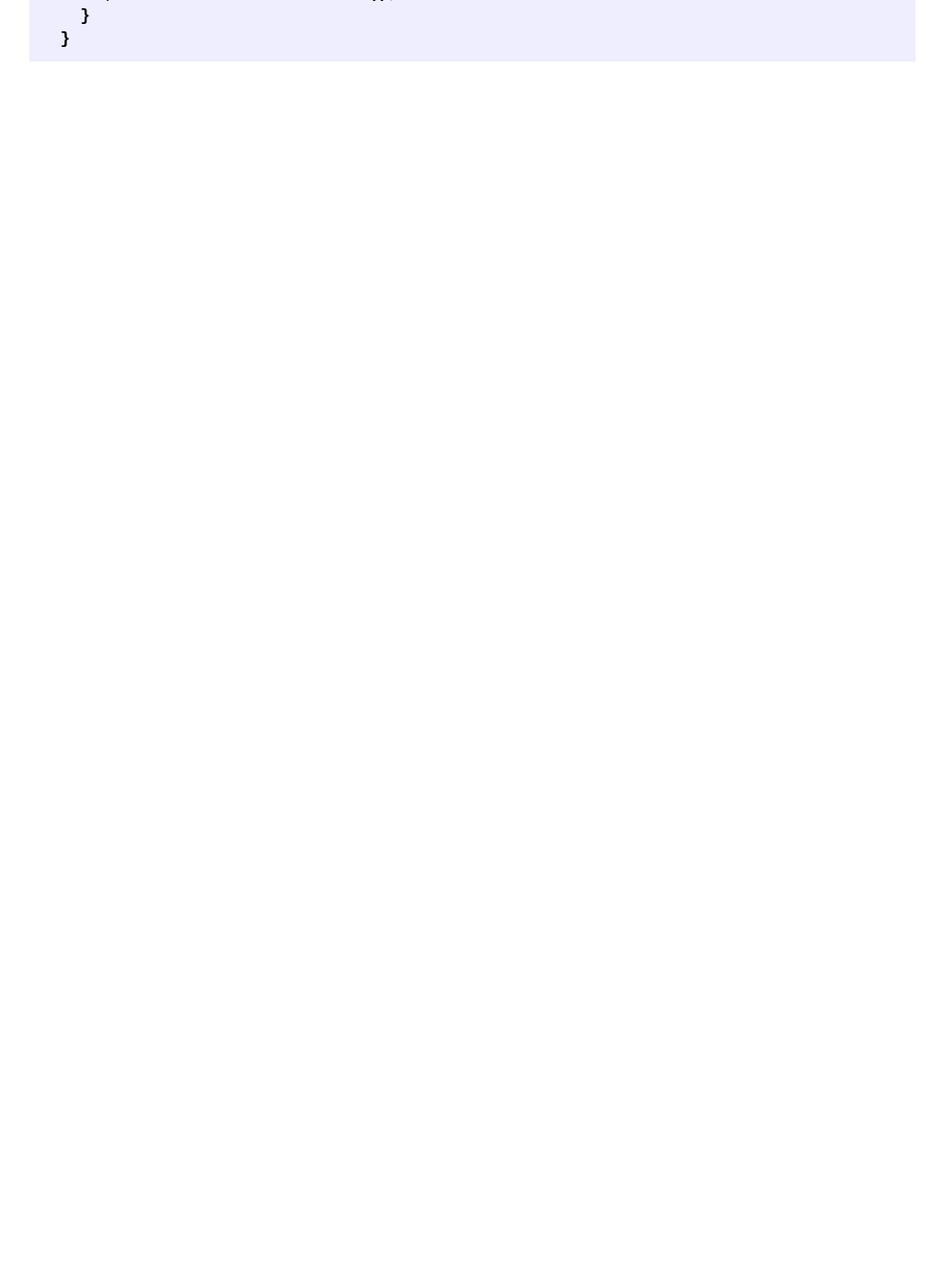
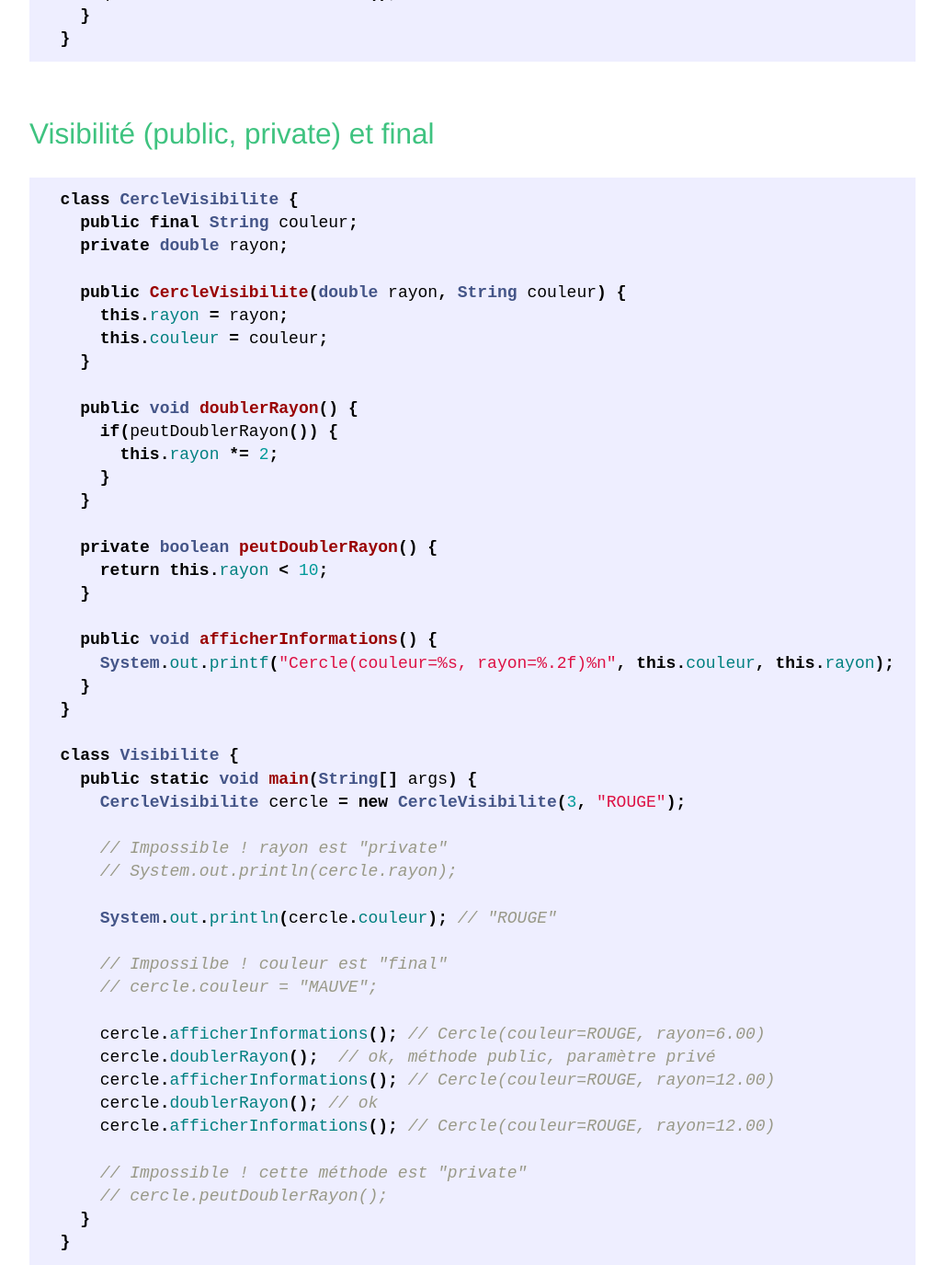
Before and after one commit to Kehrlann/cours-java-info1, a Jekyll site: the page built from _posts/2018-10-23-object-oriented-programming.markdown, in a window 1280 px wide and 1400 px high, scrolled down 2110 px. Shown: the whole window at 92% size, without its empty margins (126-1153 px from the left). Built offline with Jekyll 4.4.1, drawn with Linux system fonts in a browser that asks for light colours; before the commit the page ends 2231 px from its top, so only the background shows below that.

Commit message:
OOP: visibilité, final

````diff
--- a/_posts/2018-10-23-object-oriented-programming.markdown
+++ b/_posts/2018-10-23-object-oriented-programming.markdown
@@ -80,3 +80,54 @@ date: 2018-10-23 01:00
     }
   }
 ```
+
+## Visibilité (public, private) et final
+
+```java
+  class CercleVisibilite {
+    public final String couleur;
+    private double rayon;
+
+    public CercleVisibilite(double rayon, String couleur) {
+      this.rayon = rayon;
+      this.couleur = couleur;
+    }
+
+    public void doublerRayon() {
+      if(peutDoublerRayon()) {
+        this.rayon *= 2;
+      }
+    }
+
+    private boolean peutDoublerRayon() {
+      return this.rayon < 10;
+    }
+
+    public void afficherInformations() {
+      System.out.printf("Cercle(couleur=%s, rayon=%.2f)%n", this.couleur, this.rayon);
+    }
+  }
+
+  class Visibilite {
+    public static void main(String[] args) {
+      CercleVisibilite cercle = new CercleVisibilite(3, "ROUGE");
+
+      // Impossible ! rayon est "private"
+      // System.out.println(cercle.rayon);
+
+      System.out.println(cercle.couleur); // "ROUGE"
+
+      // Impossilbe ! couleur est "final"
+      // cercle.couleur = "MAUVE";
+
+      cercle.afficherInformations(); // Cercle(couleur=ROUGE, rayon=6.00)
+      cercle.doublerRayon();  // ok, méthode public, paramètre privé
+      cercle.afficherInformations(); // Cercle(couleur=ROUGE, rayon=12.00)
+      cercle.doublerRayon(); // ok
+      cercle.afficherInformations(); // Cercle(couleur=ROUGE, rayon=12.00)
+
+      // Impossible ! cette méthode est "private"
+      // cercle.peutDoublerRayon();
+    }
+  }
+```
````
